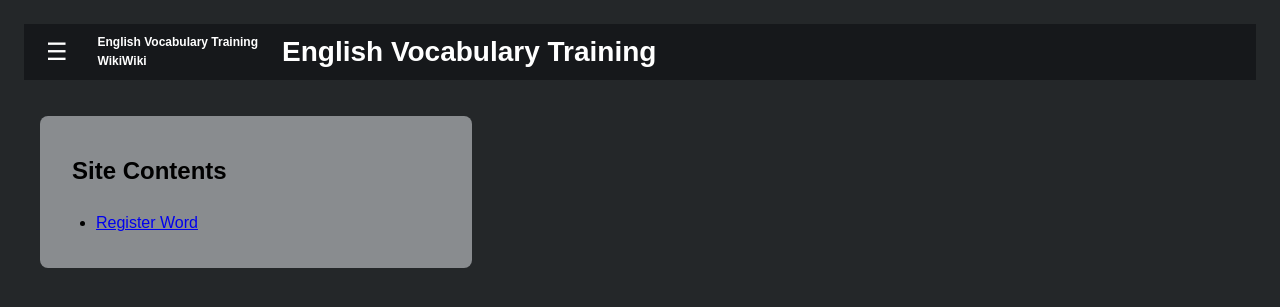
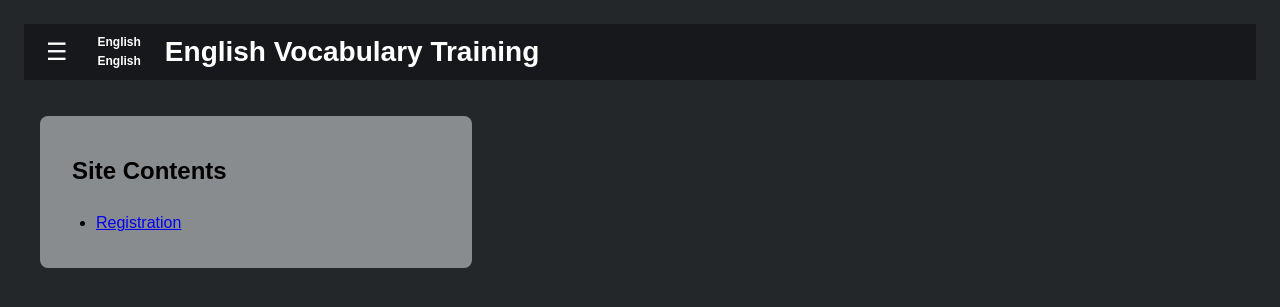
Before and after one commit to gonchiman/english_vocabulary_training, a Flask app: page / in a window 1280 px wide. Shown: the top 307 px of the page. Run offline with Flask 3, Linux system fonts and the light colour scheme.

Commit message:
refactor

```diff
--- a/templates/base.html
+++ b/templates/base.html
@@ -16,7 +16,7 @@
     <header class="site-header">
         <button id="menu-toggle" class="menu-button">☰</button>
 
-        <a href="/" class="site-logo">English Vocabulary Training<br>WikiWiki</a>
+        <a href="/" class="site-logo">English<br>English</a>
 
         <h1 class="page-title">{{ page_title }}</h1>
     </header>
@@ -24,7 +24,7 @@
     <aside id="sidebar" class="sidebar closed">
         <nav class="sidebar-nav">
             <a href="/">Home</a>
-            <a href="/synonyms_quiz">Synonyms Quiz</a>
+            <a href="/synonyms_quiz">Registration</a>
         </nav>
     </aside>
 
--- a/templates/index.html
+++ b/templates/index.html
@@ -8,7 +8,7 @@
 <div class="link-background">
     <h2 style="margin-left: 16px;">Site Contents</h2>
     <ul>
-        <li><a href="/registration">Register Word</a></li>
+        <li><a href="/registration">Registration</a></li>
     </ul>
 </div>
 
```
